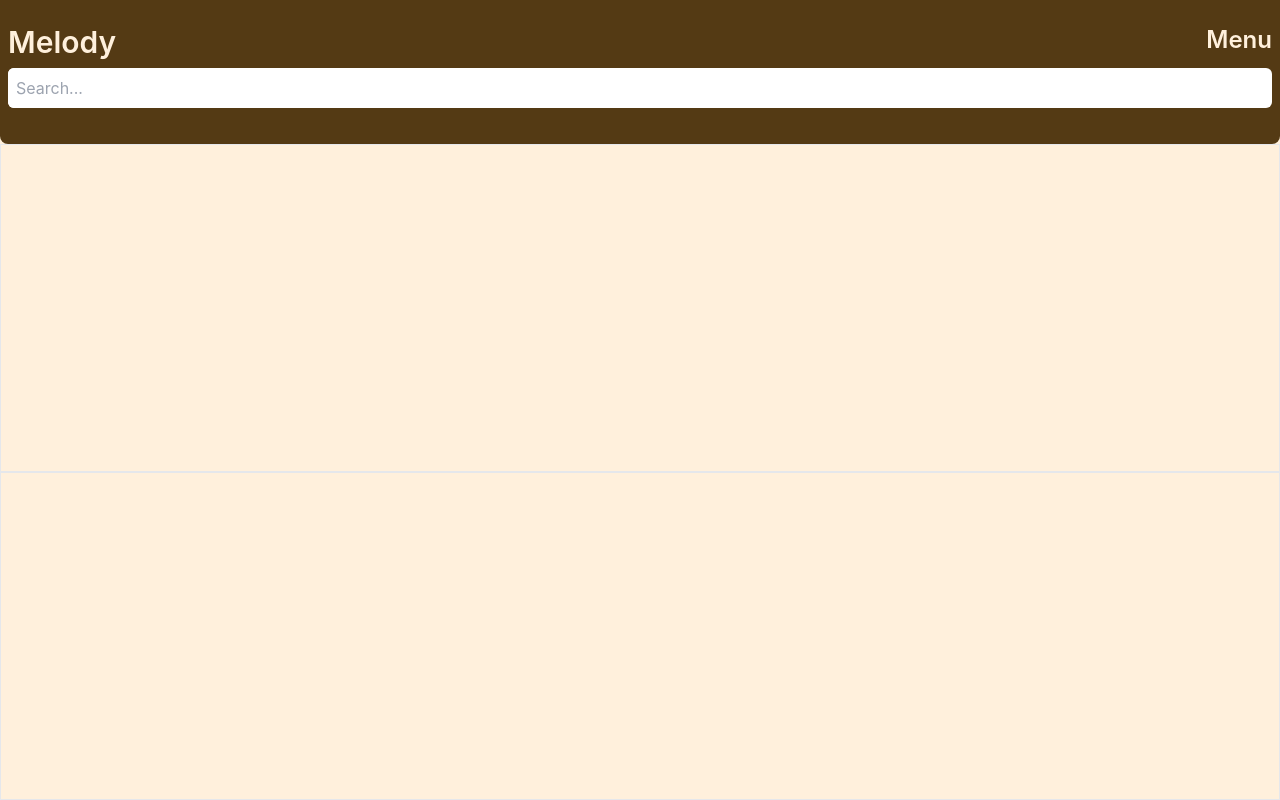
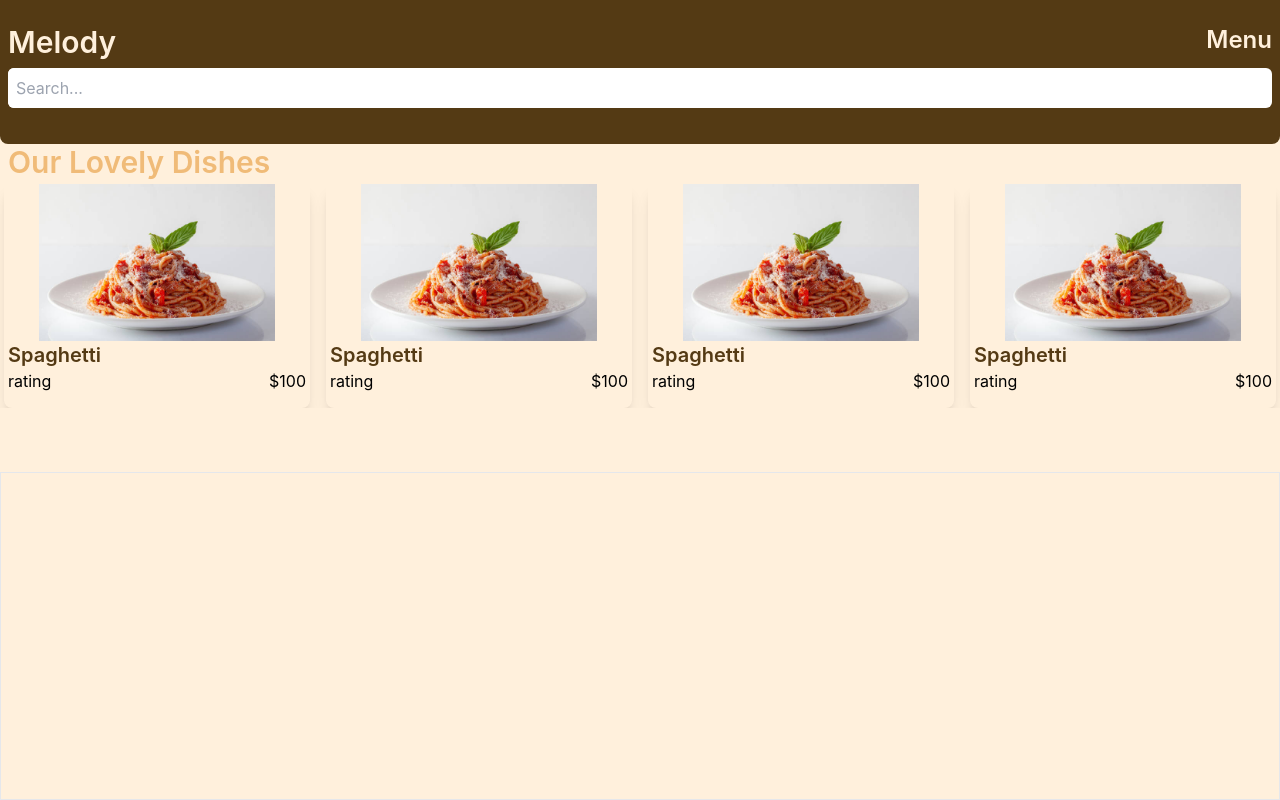
Before and after one commit to abudi47/Digital-menu-with-react, a React (Vite) app in the folder frontend/: page / in a window 1280 px wide. Built offline with nearby package versions, Linux system fonts and the light colour scheme.

Commit message:
menu page update

```diff
--- a/frontend/src/assets/index.js
+++ b/frontend/src/assets/index.js
@@ -1,3 +1,4 @@
 import logo from "./logo.png";
+import spaghetti from "./food/spaghetti.jpg";
 
-export { logo };
+export { logo, spaghetti };
--- a/frontend/src/components/RatedMenuCard.jsx
+++ b/frontend/src/components/RatedMenuCard.jsx
@@ -1,7 +1,16 @@
-import React from 'react'
+import { spaghetti } from "../assets"
 
 export default function RatedMenuCard() {
   return (
-    <div>R</div>
+    <div className="min-h-56 min-w-56 max-h-56 shadow-lg rounded-lg overflow-hidden ">
+      <div className="h-[70%] overflow-hidden">
+        <img src={spaghetti} alt="spaghetti" className="h-full w-full object-contain" />
+      </div>
+      <h1 className="text-xl font-semibold text-brown px-1">Spaghetti</h1>
+      <div className="flex justify-between px-1 pb-2">
+        <h3>rating</h3>
+        <h3>$100</h3>
+      </div>
+    </div>
   )
 }
--- a/frontend/src/pages/Menu.jsx
+++ b/frontend/src/pages/Menu.jsx
@@ -1,4 +1,4 @@
-import React from "react";
+import RatedMenuCard from "../components/RatedMenuCard";
 
 export default function Menu() {
   return (
@@ -17,7 +17,14 @@ export default function Menu() {
         </div>
       </div>
       {/* Menu Categories */}
-      <div className="border">
+      <div className="overflow-hidden overflow-y-scroll">
+        <h1 className="text-3xl font-semibold pb-1 text-secondary px-2">Our Lovely Dishes</h1>
+        <div className="flex flex-row gap-4 overflow-x-scroll px-1">
+            <RatedMenuCard />
+            <RatedMenuCard />
+            <RatedMenuCard />
+            <RatedMenuCard />
+        </div>
 
       </div>
       <div className="border"></div>
```
